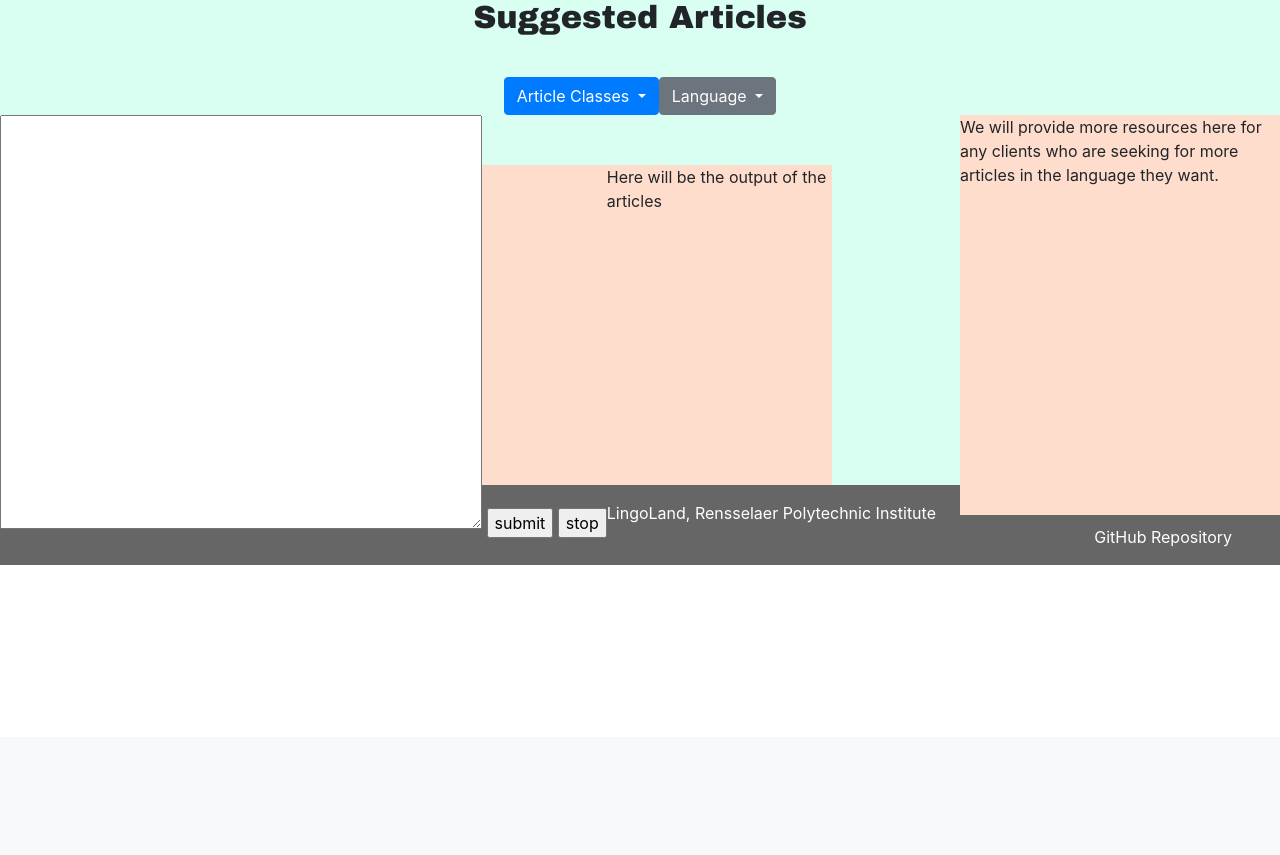
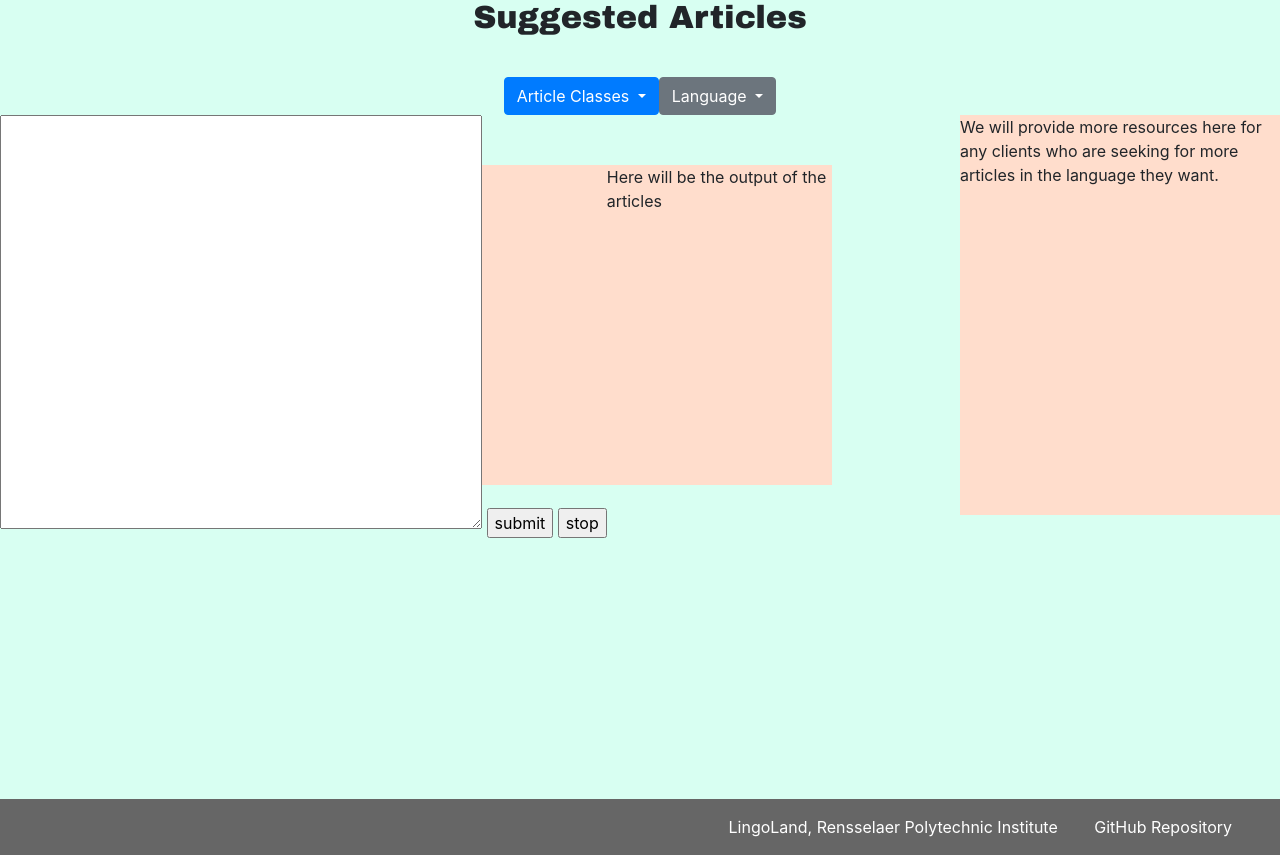
Before and after one commit to lysms/LingoLand, a PHP site: page /articles.php in a window 1280 px wide. Shown: the part 63-918 px from the top of the page. Before the commit the page ends 628 px from the top, so only its background shows below. Run offline with PHP 8.4, Linux system fonts and the light colour scheme; some libraries are stand-ins or nearby versions.

Commit message:
Update articles.css

```diff
--- a/articles/articles.css
+++ b/articles/articles.css
@@ -1,5 +1,6 @@
 .Backgroundimg-body {
     background-color: rgba(127, 255, 213, 0.3);
+    min-height: 50em;
 
 }
 
```
